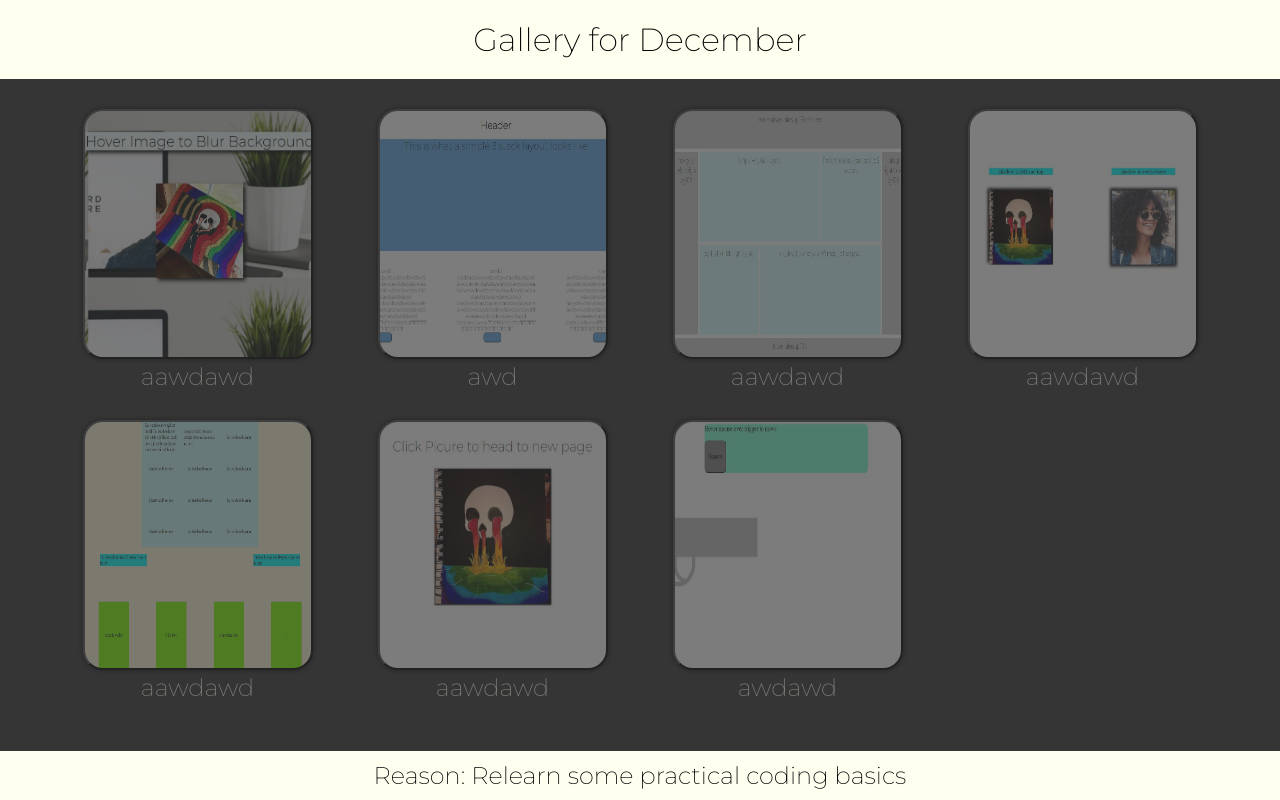
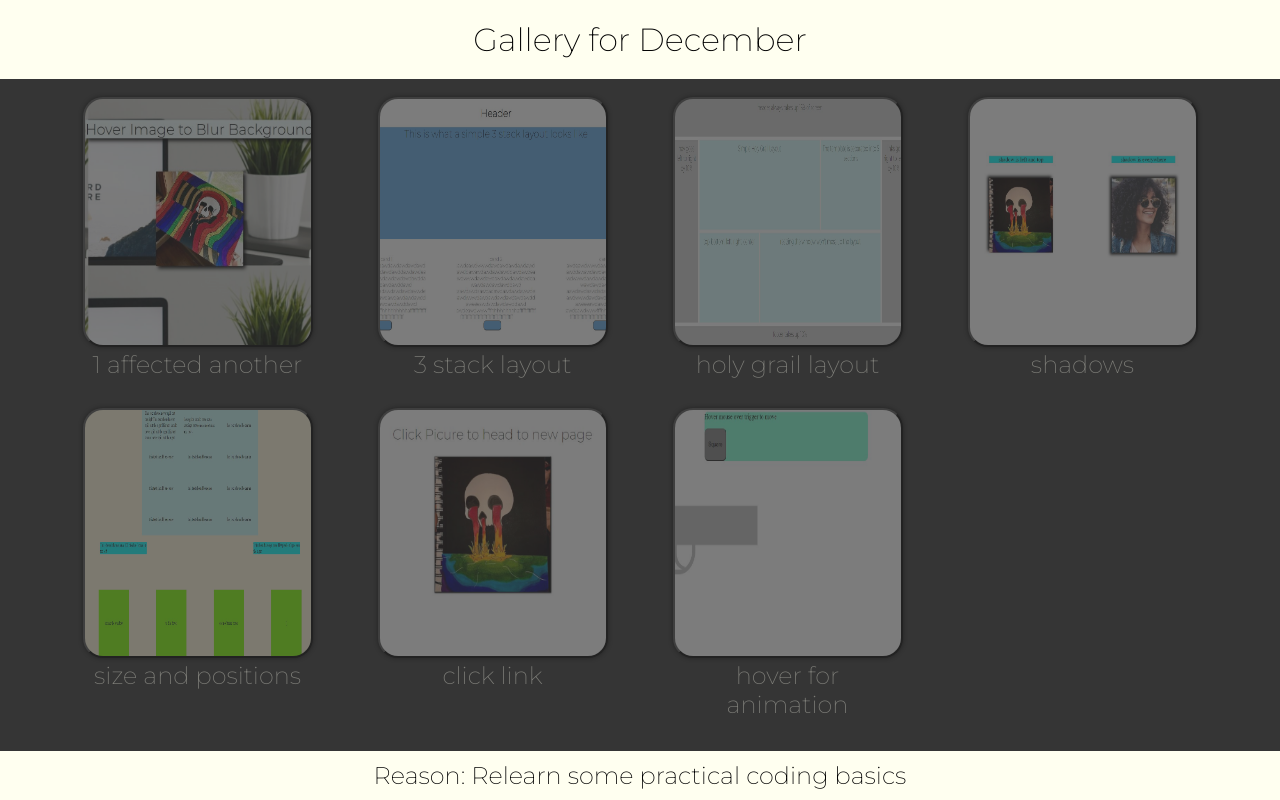
Before and after one commit to dannys0n/BackToBasics, a plain HTML site: page index.html in a window 1280 px wide. Drawn offline with Linux system fonts and the light colour scheme.

Commit message:
Add files via upload

```diff
--- a/click link.css
+++ b/click link.css
@@ -36,7 +36,7 @@ main {
 }
 
 .hoverColor {
-    margin-top: -20px;
+    margin-top: -32px;
     height: 250px;
     width: 230px;
     opacity: .35;
--- a/index.html
+++ b/index.html
@@ -13,31 +13,31 @@
     <main>
         <div class="hoverColor">
             <button class="images" id="picOne"></button>
-            aawdawd</div>
+            1 affected another</div>
 
         <div class="hoverColor">
             <button class="images" id="picTwo"></button>
-            awd</div>
+            3 stack layout</div>
 
         <div class="hoverColor">
             <button class="images" id="picThree"></button>
-            aawdawd</div>
+            holy grail layout</div>
 
         <div class="hoverColor">
             <button class="images" id="picFour"></button>
-            aawdawd</div>
+            shadows</div>
 
         <div class="hoverColor">
             <button class="images" id="picFive"></button>
-            aawdawd</div>
+            size and positions</div>
 
         <div class="hoverColor">
             <button class="images" id="picSix"></button>
-            aawdawd</div>
+            click link</div>
 
         <div class="hoverColor">
             <button class="images" id="picSeven"></button>
-            awdawd</div>
+            hover for animation</div>
     </main>
 
     <footer>Reason: Relearn some practical coding basics</footer>
```
